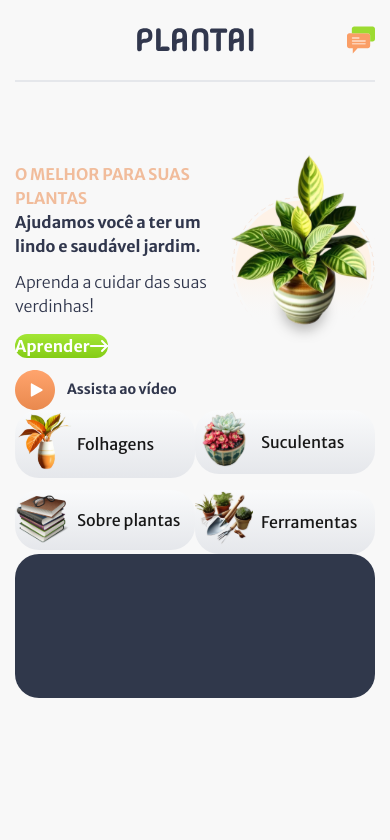
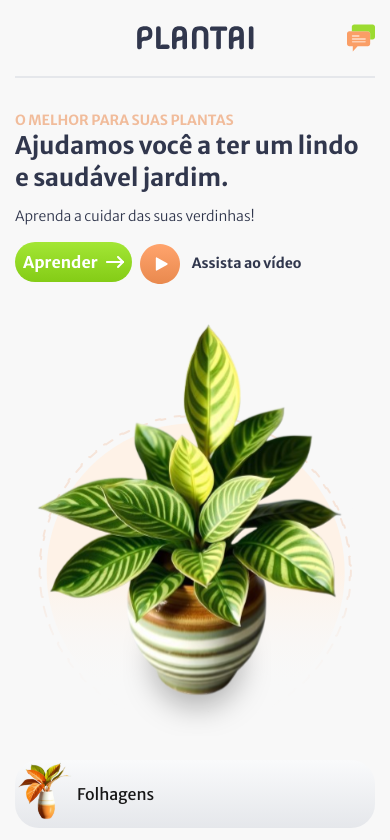
Before and after one commit to Victtor-Lima/plantai, a Next.js app: page / in a window 390 px wide. Shown: the top 840 px of the page. Built offline with nearby package versions, Linux system fonts and the light colour scheme; a web font is replaced by a local one.

Commit message:
Desenvolvimento do estilo responsive da tela smartphone

```diff
--- a/src/components/Header.tsx
+++ b/src/components/Header.tsx
@@ -21,7 +21,7 @@ const Header = () => {
           width={26}
           height={26}
           alt="Ícone do botão chat"
-          className=" ms:w-7 h-7 sm:w-8 h-8"
+          className="h-auto ms:w-7 h-7 sm:w-8 h-8"
         />
       </button>
     </header>
--- a/src/components/IntroductoryContent.tsx
+++ b/src/components/IntroductoryContent.tsx
@@ -9,20 +9,20 @@ import LinkSection from "./LinkSection";
 const IntroductoryContent = () => {
   return (
     <>
-      <section className="grid grid-cols-col2b md:grid-cols-2 auto-cols-max mt:gap-y-8 md:gap-0 lg:gap-y-12 msto:grid-cols-col2 mt:gap-x-2 md:gap-x-7 msto:gap-x-20 mst:gap-x- max-w-sec m-m-centro">
-        <div className="w-full msto:w-420 msto:w-480">
-          <h2 className="font-merriweather_sans font-bold mt:text-sm md:text-base lg:text-xl text-orange mt-20 md:mb-2">
+      <section className="grid mt:grid-cols-col2b md:grid-cols-2 mt:auto-cols-max gap-y-6 mt:gap-y-8 md:gap-0 lg:gap-y-12 msto:grid-cols-col2 mt:gap-x-2 md:gap-x-7 msto:gap-x-20 mst:gap-x- max-w-sec m-m-centro">
+        <div className="mt:w-full msto:w-420 msto:w-480">
+          <h2 className="font-merriweather_sans font-bold text-sm md:text-base lg:text-xl text-orange mt-8 md:mt-20 md:mb-2">
             O MELHOR PARA SUAS PLANTAS
           </h2>
-          <h1 className="font-merriweather_sans font-bold mt:text-34px md:text-36px lg:text-48px text-grayBlue mb-3 lg:mb-7">
+          <h1 className="font-merriweather_sans font-bold text-2xl mt:text-34px md:text-36px lg:text-48px text-grayBlue mb-3 lg:mb-7">
             Ajudamos você a ter um lindo e saudável jardim.
           </h1>
-          <p className="font-merriweather_sans font-light mt:text-sm md:text-[15px] lg:text-lg text-grayBlue mb-4 lg:mb-5 msto:mb-7 ">
+          <p className="font-merriweather_sans font-light text-sm md:text-[15px] lg:text-lg text-grayBlue mb-4 lg:mb-5 msto:mb-7 ">
             Aprenda a cuidar das suas verdinhas!
           </p>
           <Link
             href={"/#dicas"}
-            className="inline-block font-merriweather_sans font-bold text-white mb-3 mt:px-2 mt:py-2	md:px-4 md:py-3 bg-gradient-to-t from-lime-500 to-lime-400 rounded-full after:content-arrow after:mt:pl-2 after:md:pl-4 mt:mr-2 md:mr-3 lg:mr-7"
+            className="inline-block font-merriweather_sans font-bold text-white mb-3 px-2 py-2 md:px-4 md:py-3 bg-gradient-to-t from-lime-500 to-lime-400 rounded-full after:content-arrow after:pl-2 after:md:pl-4 mr-2 md:mr-3 lg:mr-7"
           >
             Aprender
           </Link>
@@ -42,6 +42,8 @@ const IntroductoryContent = () => {
         <div className="grid lg:grid-rows-row2 msto:grid-cols-col2a items-start">
           <Image
             src={p_plant}
+            width={316}
+            height={412}
             alt="imagem de um exemplar da Dieffenbachia Seguine ou Comigo-ninguém-pode"
             className="justify-self-center self-center msto:w-400 msto:h-500 mt-1.5 relative msto:right-8"
           />
--- a/src/components/LinkSection.tsx
+++ b/src/components/LinkSection.tsx
@@ -3,7 +3,7 @@ import React from "react";
 
 const LinkSection = () => {
   return (
-    <ul className="grid col-span-full	order-1 grid-cols-2 md:col-auto md:order-none  mt:gap-x-3 md:gap-x-2 lg:gap-x-6 mst:gap-x-24 mst:gap-y-9 gap-y-3 font-merriweather_sans  self-end">
+    <ul className="grid col-span-full	order-1 mt:grid-cols-2 md:col-auto md:order-none  mt:gap-x-3 md:gap-x-2 lg:gap-x-6 mst:gap-x-24 mst:gap-y-9 gap-y-3 font-merriweather_sans  self-end">
       <li>
         <Link
           href="#"
--- a/tailwind.config.ts
+++ b/tailwind.config.ts
@@ -82,5 +82,6 @@ const config: Config = {
     },
   },
   plugins: [],
+  autoprefixer: [],
 };
 export default config;
```
Also changed, not shown: package.json (+6 -5 lines), 1 other file (tests, documents, lock files or other folders).
